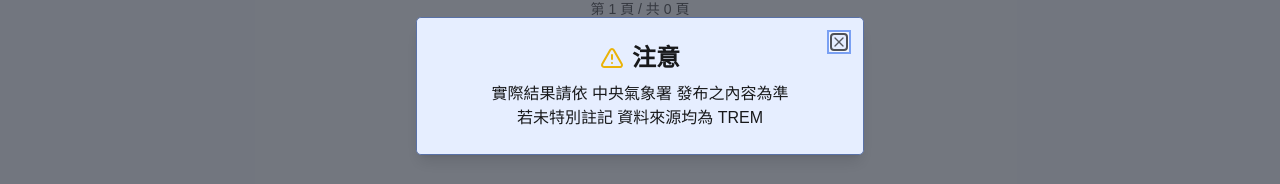
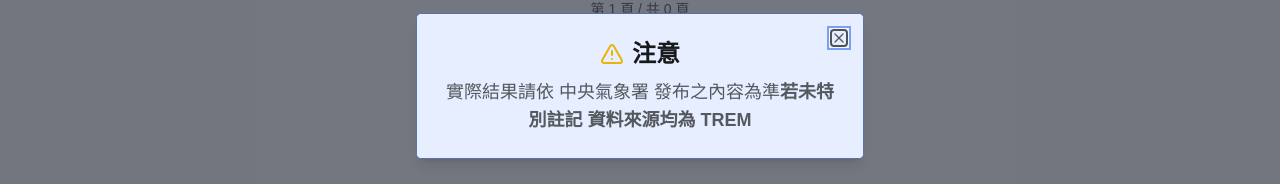
Before and after one commit to ExpTechTW/trem-analyze-web, a Next.js app: page / in a window 1280 px wide. Shown: the part 314-498 px from the top of the page. Built offline with nearby package versions, Linux system fonts and the light colour scheme; no server answers; what @codaworks/react-glow would draw is missing.

Commit message:
fix: warn dialog

```diff
--- a/src/components/warn-dialog.tsx
+++ b/src/components/warn-dialog.tsx
@@ -4,6 +4,7 @@
 import {
   Dialog,
   DialogContent,
+  DialogDescription,
   DialogHeader,
   DialogTitle,
 } from '@/components/ui/dialog';
@@ -26,16 +27,15 @@
             <TriangleAlert className="h-6 w-6 text-yellow-500" />
             注意
           </DialogTitle>
-          <div className={`
+          <DialogDescription className={`
             text-center text-base
-            sm:text-l
+            sm:text-lg
           `}
           >
-            <p className="">
-              實際結果請依中央氣象署發布之內容為準
-            </p>
-            <p className="fond-bold">資料來源均為 TREM !!!</p>
-          </div>
+            <span>實際結果請依中央氣象署發布之內容為準</span>
+            <span className="font-bold">資料來源均為 TREM !!!</span>
+
+          </DialogDescription>
         </DialogHeader>
       </DialogContent>
     </Dialog>
@@ -60,14 +60,14 @@
             <TriangleAlert className="h-6 w-6 text-yellow-500" />
             注意
           </DialogTitle>
-          <div className={`
+          <DialogDescription className={`
             text-center text-base
-            sm:text-l
+            sm:text-lg
           `}
           >
-            <p>實際結果請依 中央氣象署 發布之內容為準</p>
-            <p className="fond-bold">若未特別註記 資料來源均為 TREM</p>
-          </div>
+            <span>實際結果請依 中央氣象署 發布之內容為準</span>
+            <span className="font-bold">若未特別註記 資料來源均為 TREM</span>
+          </DialogDescription>
         </DialogHeader>
       </DialogContent>
     </Dialog>
```
